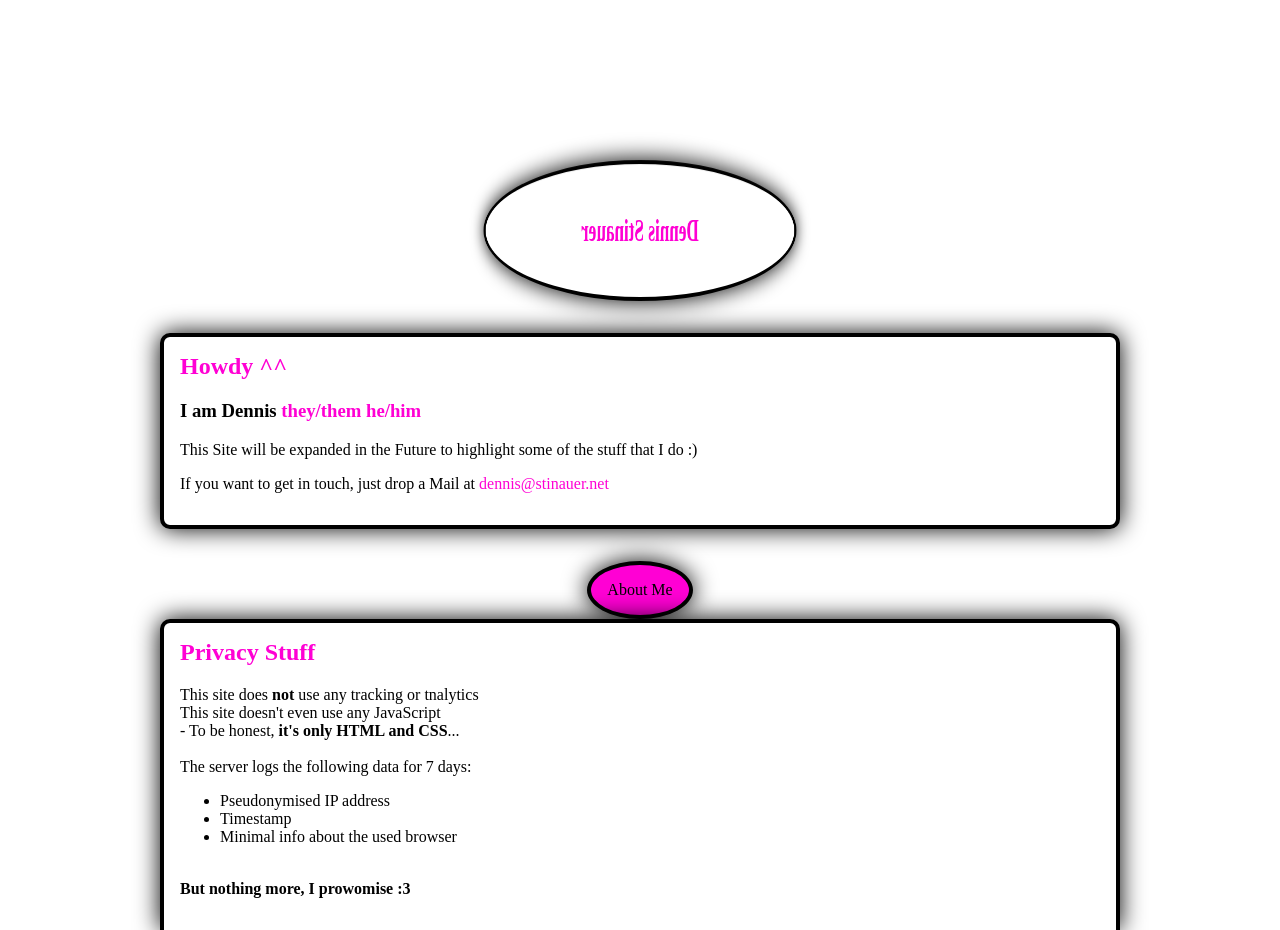
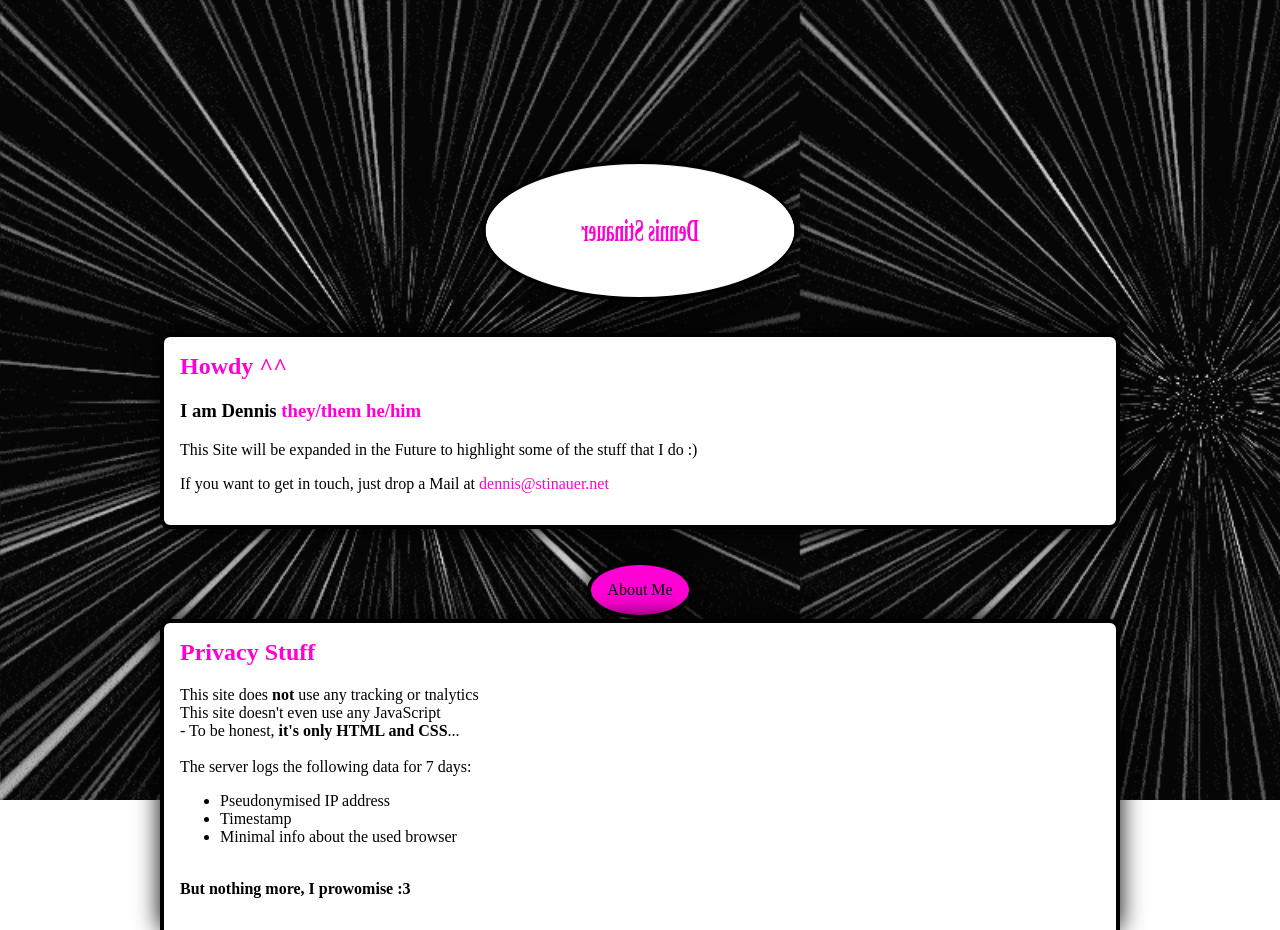
Before and after one commit to djstini/website, a PHP site: page / in a window 1280 px wide. Run offline with PHP 8.4, Linux system fonts and the light colour scheme.

Commit message:
feat(Style): some cool backround stuff

```diff
--- a/style-index.css
+++ b/style-index.css
@@ -7,3 +7,16 @@ html {
 	--borderRadius: 10px;
 	--shadowBorder: .75rem;
 }
+
+html:before {
+	content: "";
+	top: 0;
+	bottom: 0;
+	right: 0;
+	left: 0;
+	height: 100%;
+	position: absolute;
+	background-image: url(media/warp.gif);
+	background-size: contain;
+	filter: grayscale();
+}
```
Also changed, not shown: style-about-me.css (+29 -5 lines), media/warp.gif (added).
